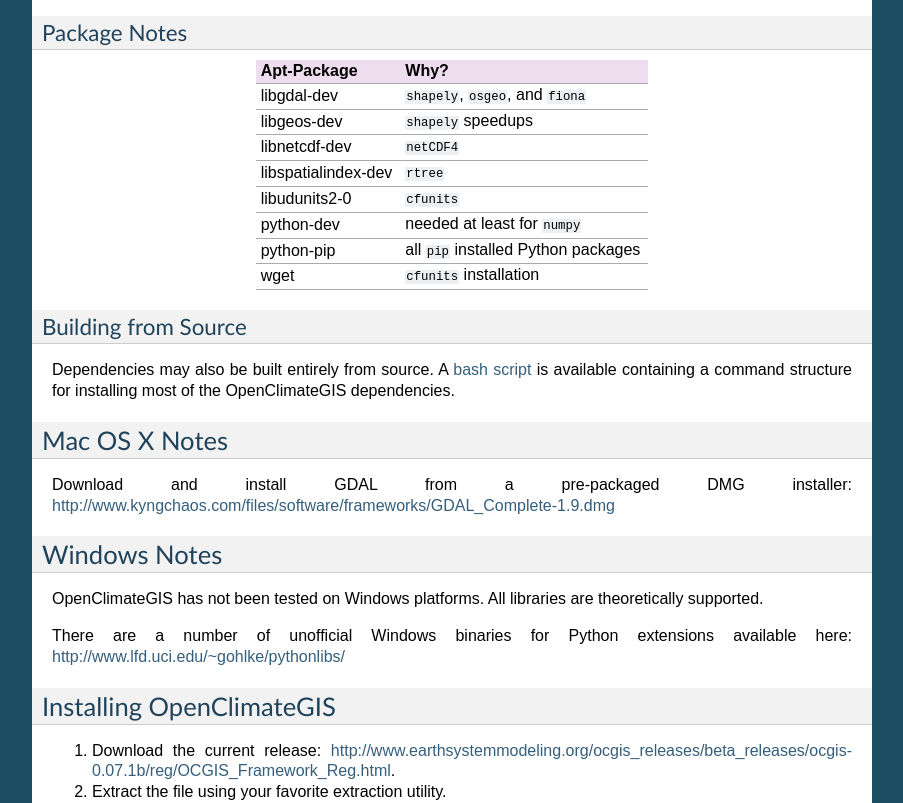
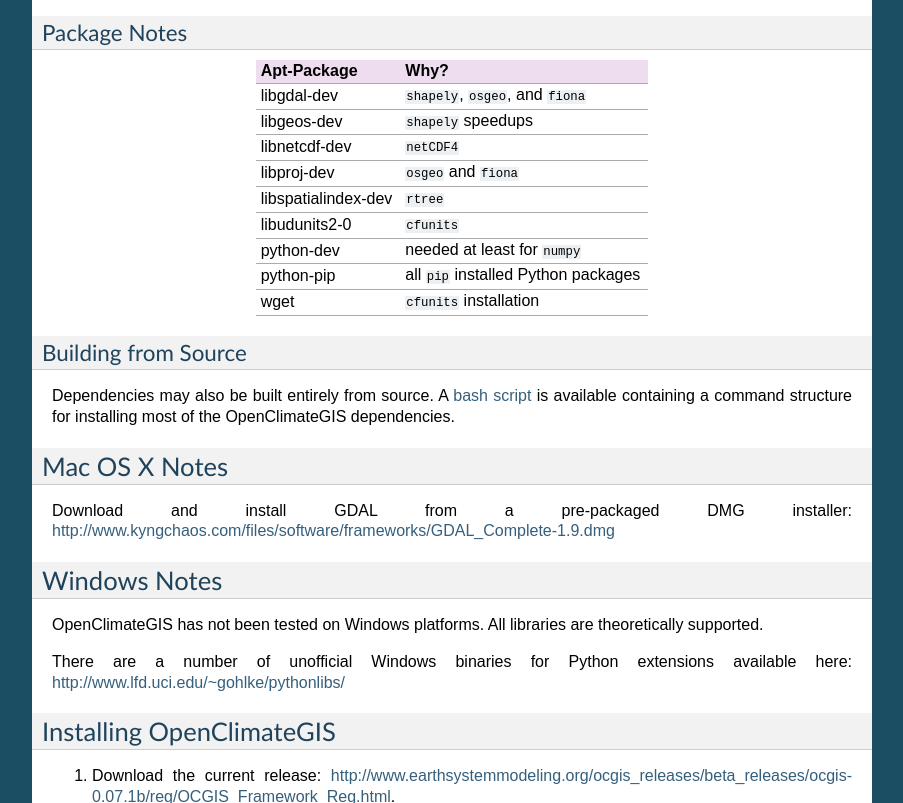
Before and after one commit to NCPP/ocgis, a Sphinx documentation site: the page built from doc/install.rst, in a window 1280 px wide and 900 px high, scrolled down 814 px, cut to the strip 97-900 px from the top of the window. Shown: the whole strip, without its empty margins (198-1101 px from the left). Built offline with Sphinx 7.4.7, drawn with Linux system fonts in a browser that asks for light colours; formulas are drawn with MathJax 3.

Commit message:
doc changes

```diff
--- a/doc/install.rst
+++ b/doc/install.rst
@@ -47,6 +47,7 @@
 libgdal-dev         ``shapely``, ``osgeo``, and ``fiona``
 libgeos-dev         ``shapely`` speedups
 libnetcdf-dev       ``netCDF4``
+libproj-dev         ``osgeo`` and ``fiona``
 libspatialindex-dev ``rtree``
 libudunits2-0       ``cfunits``
 python-dev          needed at least for ``numpy``
```
